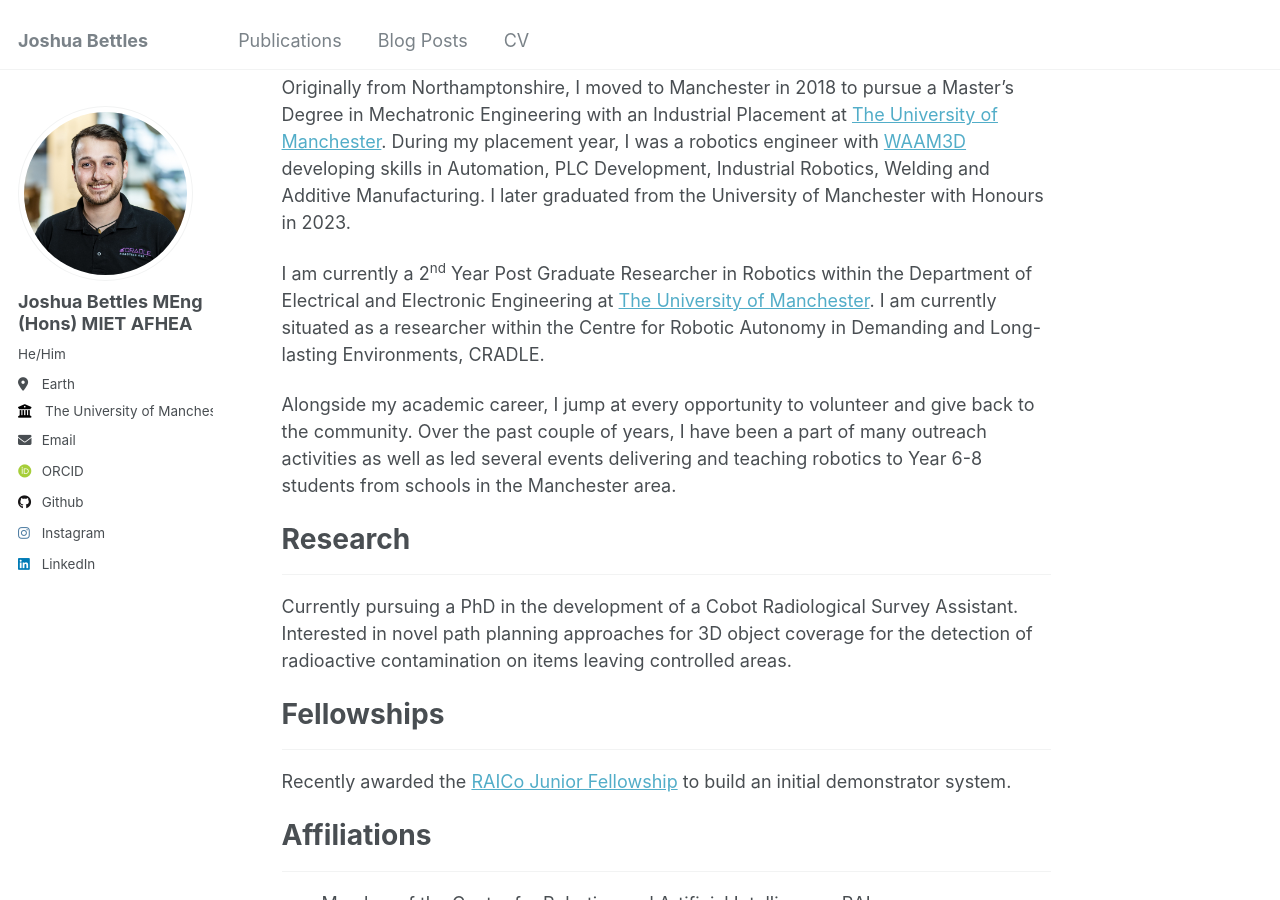
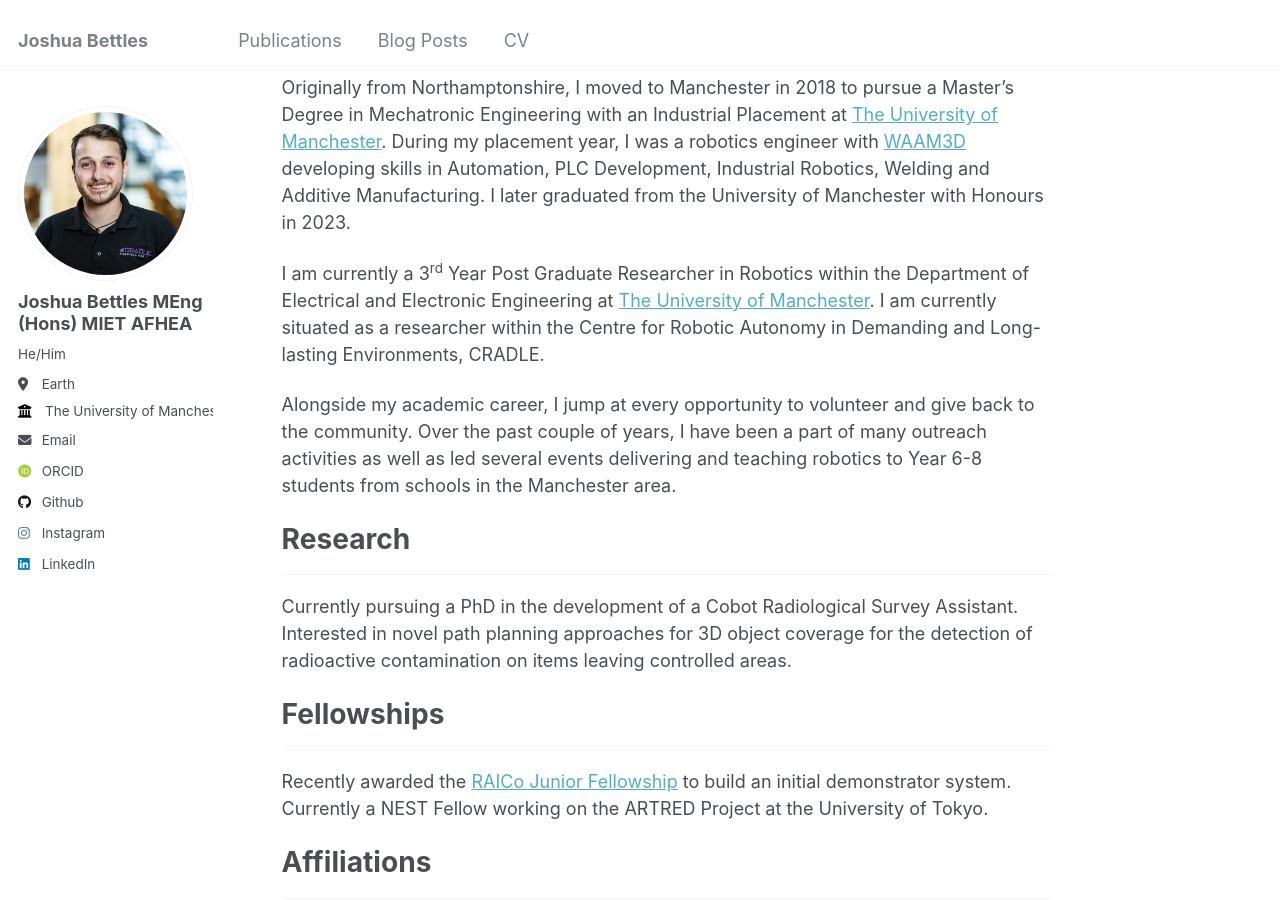
Before and after one commit to Joshua-Bettles/joshua-bettles.github.io, a Jekyll site: the page built from _pages/about.md, in a window 1280 px wide and 900 px high, scrolled down 357 px. Built offline with Jekyll 4.4.1, drawn with Linux system fonts in a browser that asks for light colours; some web fonts are replaced.

Commit message:
Update about.md

```diff
--- a/_pages/about.md
+++ b/_pages/about.md
@@ -17,7 +17,7 @@ About Me
 Originally from Northamptonshire, I moved to Manchester in 2018 to pursue a Master's Degree in Mechatronic Engineering with an Industrial Placement at [The University of Manchester](https://www.manchester.ac.uk). During my placement year, I was a robotics engineer with [WAAM3D](https://www.waam3d.com) developing skills in Automation, PLC Development, Industrial Robotics, Welding and Additive Manufacturing. I later graduated from the University of Manchester with Honours in 2023.
 
 
-I am currently a 2<sup>nd</sup> Year Post Graduate Researcher in Robotics within the Department of Electrical and Electronic Engineering at [The University of Manchester](https://www.manchester.ac.uk). I am currently situated as a researcher within the Centre for Robotic Autonomy in Demanding and Long-lasting Environments, CRADLE.
+I am currently a 3<sup>rd</sup> Year Post Graduate Researcher in Robotics within the Department of Electrical and Electronic Engineering at [The University of Manchester](https://www.manchester.ac.uk). I am currently situated as a researcher within the Centre for Robotic Autonomy in Demanding and Long-lasting Environments, CRADLE.
 
 Alongside my academic career, I jump at every opportunity to volunteer and give back to the community. Over the past couple of years, I have been a part of many outreach activities as well as led several events delivering and teaching robotics to Year 6-8 students from schools in the Manchester area.
 
@@ -31,6 +31,7 @@ Fellowships
 ======
 ------
 Recently awarded the [RAICo Junior Fellowship](https://raico.org/academia/fellowships/) to build an initial demonstrator system.
+Currently a NEST Fellow working on the ARTRED Project at the University of Tokyo.
 
 Affiliations
 ======
```
